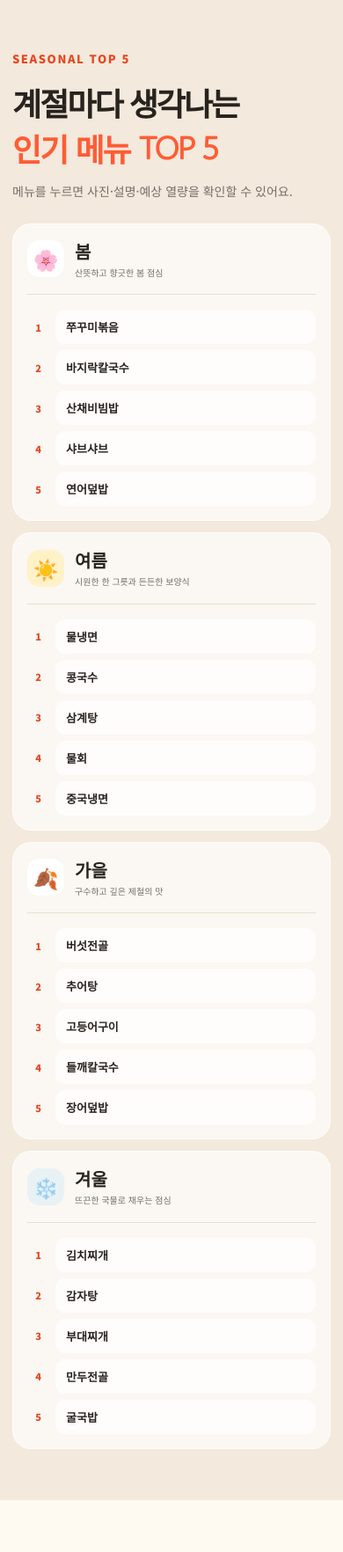
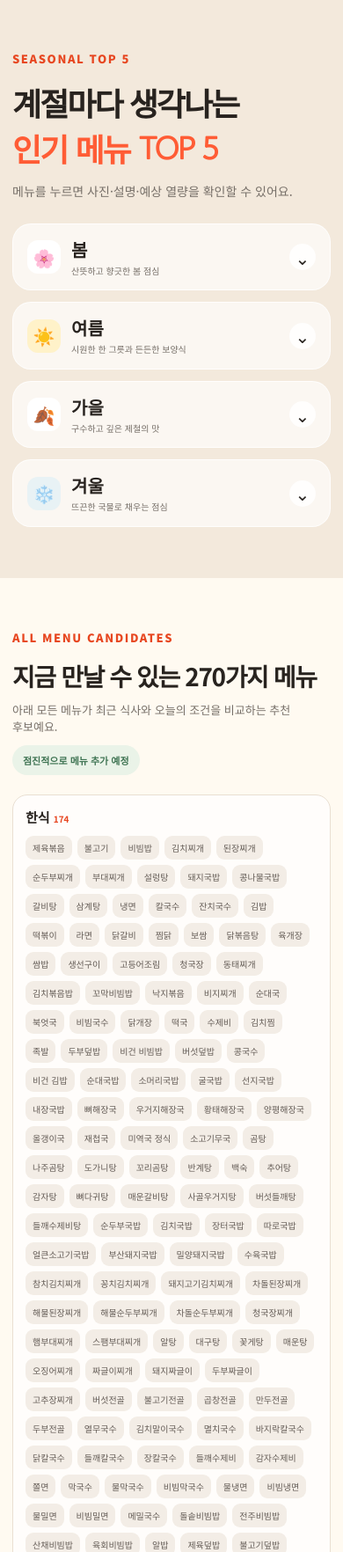
Before and after one commit to gyeongyee/whats-today-meal, a FastAPI app: page / in a window 390 px wide. Shown: the part 2320-4084 px from the top of the page at 88% size. Run offline with FastAPI, Linux system fonts and the light colour scheme.

Commit message:
Add mobile seasonal accordions

```diff
--- a/static/app.js
+++ b/static/app.js
@@ -607,6 +607,18 @@ function clearHistory() {
     showToast("모든 사람의 식사 기록을 삭제했어요.");
 }
 
+const seasonalMobileQuery = window.matchMedia("(max-width: 560px)");
+
+function syncSeasonalAccordion(mediaQuery) {
+    document.querySelectorAll(".season-card").forEach((card) => {
+        if (mediaQuery.matches) {
+            card.removeAttribute("open");
+        } else {
+            card.setAttribute("open", "");
+        }
+    });
+}
+
 /*
  * 사람별 날짜 기록은 브라우저에만 보관합니다.
  * 추천 요청에는 최근 3일치만 전송되고 서버에는 저장되지 않습니다.
@@ -636,3 +648,5 @@ document.querySelectorAll(".catalog-menu, .season-menu").forEach((button) => {
 
 migrateAndRollOver();
 syncInputsFromStore();
+syncSeasonalAccordion(seasonalMobileQuery);
+seasonalMobileQuery.addEventListener("change", (event) => syncSeasonalAccordion(event));
--- a/static/style.css
+++ b/static/style.css
@@ -214,8 +214,10 @@ input:focus, select:focus { border-color: var(--orange); box-shadow: 0 0 0 4px r
 .seasonal-heading p { margin: 12px 0 0; color: var(--muted); font-size: 14px; line-height: 1.7; }
 .seasonal-grid { display: grid; grid-template-columns: repeat(4, 1fr); gap: 13px; }
 .season-card { padding: 22px; border: 1px solid rgba(255,255,255,.85); border-radius: 21px; background: rgba(255,255,255,.62); }
-.season-card-heading { display: flex; align-items: center; gap: 12px; min-height: 55px; padding-bottom: 17px; border-bottom: 1px solid var(--line); }
-.season-card-heading > span { display: grid; flex: 0 0 auto; width: 42px; height: 42px; place-items: center; border-radius: 14px; background: #fff; font-size: 23px; }
+.season-card-heading { display: flex; align-items: center; gap: 12px; min-height: 55px; padding-bottom: 17px; border-bottom: 1px solid var(--line); list-style: none; }
+.season-card-heading::-webkit-details-marker { display: none; }
+.season-card-heading .season-emoji { display: grid; flex: 0 0 auto; width: 42px; height: 42px; place-items: center; border-radius: 14px; background: #fff; font-size: 23px; }
+.season-toggle { display: none; }
 .season-card-heading h3 { margin: 0; font-size: 20px; }
 .season-card-heading p { margin: 3px 0 0; color: var(--muted); font-size: 10px; line-height: 1.45; }
 .season-card ol { display: grid; gap: 7px; margin: 17px 0 0; padding: 0; list-style: none; }
@@ -223,8 +225,8 @@ input:focus, select:focus { border-color: var(--orange); box-shadow: 0 0 0 4px r
 .season-card li > span { color: var(--orange-dark); font-size: 11px; font-weight: 900; text-align: center; }
 .season-menu { width: 100%; padding: 10px 12px; border: 0; border-radius: 11px; color: var(--ink); background: rgba(255,255,255,.72); font: inherit; font-size: 13px; font-weight: 800; text-align: left; cursor: pointer; transition: transform .16s ease, color .16s ease, background .16s ease; }
 .season-menu:hover, .season-menu:focus-visible { color: #fff; background: var(--orange-dark); transform: translateX(2px); outline: none; }
-.season-여름 .season-card-heading > span { background: #fff2c9; }
-.season-겨울 .season-card-heading > span { background: #e8f2f5; }
+.season-여름 .season-emoji { background: #fff2c9; }
+.season-겨울 .season-emoji { background: #e8f2f5; }
 .catalog-section { padding-block: 90px; background: #fffaf1; }
 .catalog-heading { display: flex; align-items: flex-end; justify-content: space-between; gap: 24px; margin-bottom: 30px; }
 .catalog-heading h2 { margin: 0; font-size: clamp(28px, 4vw, 42px); letter-spacing: -.05em; }
@@ -257,6 +259,9 @@ footer strong { color: white; }
 footer p { margin: 8px 0 0; font-size: 11px; line-height: 1.6; }
 .toast { position: fixed; z-index: 20; left: 50%; bottom: 28px; transform: translateX(-50%); max-width: calc(100% - 30px); padding: 13px 18px; border-radius: 99px; background: #111; color: white; box-shadow: 0 12px 34px rgba(0,0,0,.25); font-size: 13px; text-align: center; }
 
+@media (min-width: 561px) {
+    .season-card-heading { pointer-events: none; }
+}
 @media (max-width: 820px) {
     .hero { min-height: 0; grid-template-columns: 1fr; padding-block: 55px 70px; }
     .hero-visual { display: none; }
@@ -306,7 +311,23 @@ footer p { margin: 8px 0 0; font-size: 11px; line-height: 1.6; }
     .seasonal-section { padding-block: 58px; }
     .seasonal-heading { margin-bottom: 24px; }
     .seasonal-grid { grid-template-columns: 1fr; }
-    .season-card { padding: 16px; }
+    .season-card { padding: 14px 16px; }
+    .season-card-heading { min-height: 44px; padding-bottom: 0; border-bottom: 0; cursor: pointer; }
+    .season-card[open] .season-card-heading { padding-bottom: 12px; border-bottom: 1px solid var(--line); }
+    .season-card-heading .season-emoji { width: 38px; height: 38px; border-radius: 12px; font-size: 20px; }
+    .season-toggle {
+        display: grid;
+        width: 30px;
+        height: 30px;
+        margin-left: auto;
+        place-items: center;
+        border-radius: 50%;
+        background: rgba(255,255,255,.82);
+        font-size: 20px;
+        transition: transform .18s ease;
+    }
+    .season-card[open] .season-toggle { transform: rotate(180deg); }
+    .season-card ol { margin-top: 12px; }
     .catalog-heading { align-items: flex-start; flex-direction: column; }
     .catalog-section { padding-block: 58px; }
     .catalog-heading { gap: 12px; margin-bottom: 22px; }
--- a/templates/index.html
+++ b/templates/index.html
@@ -6,7 +6,7 @@
     <meta name="description" content="회사 동료들의 최근 3일 식사를 분석해 모두에게 새로운 점심 메뉴를 추천합니다.">
     <meta name="theme-color" content="#ff5c35">
     <title>오늘 뭐 먹지 AI — 점심 고민을 30초 만에</title>
-    <link rel="stylesheet" href="{{ url_for('static', path='/style.css') }}?v=13">
+    <link rel="stylesheet" href="{{ url_for('static', path='/style.css') }}?v=14">
 </head>
 <body>
 <header class="site-header">
@@ -168,11 +168,12 @@
             </div>
             <div class="seasonal-grid">
                 {% for item in seasonal_top_menus %}
-                <article class="season-card season-{{ item.season }}">
-                    <div class="season-card-heading">
-                        <span aria-hidden="true">{{ item.emoji }}</span>
+                <details class="season-card season-{{ item.season }}" open>
+                    <summary class="season-card-heading">
+                        <span class="season-emoji" aria-hidden="true">{{ item.emoji }}</span>
                         <div><h3>{{ item.season }}</h3><p>{{ item.description }}</p></div>
-                    </div>
+                        <span class="season-toggle" aria-hidden="true">⌄</span>
+                    </summary>
                     <ol>
                         {% for menu in item.menus %}
                         <li>
@@ -181,7 +182,7 @@
                         </li>
                         {% endfor %}
                     </ol>
-                </article>
+                </details>
                 {% endfor %}
             </div>
         </div>
@@ -238,6 +239,6 @@
         "menuImages": menu_image_map
     } | tojson }};
 </script>
-<script src="{{ url_for('static', path='/app.js') }}?v=13" defer></script>
+<script src="{{ url_for('static', path='/app.js') }}?v=14" defer></script>
 </body>
 </html>
```
Also changed, not shown: tests/test_api.py (+3 -1 lines).
